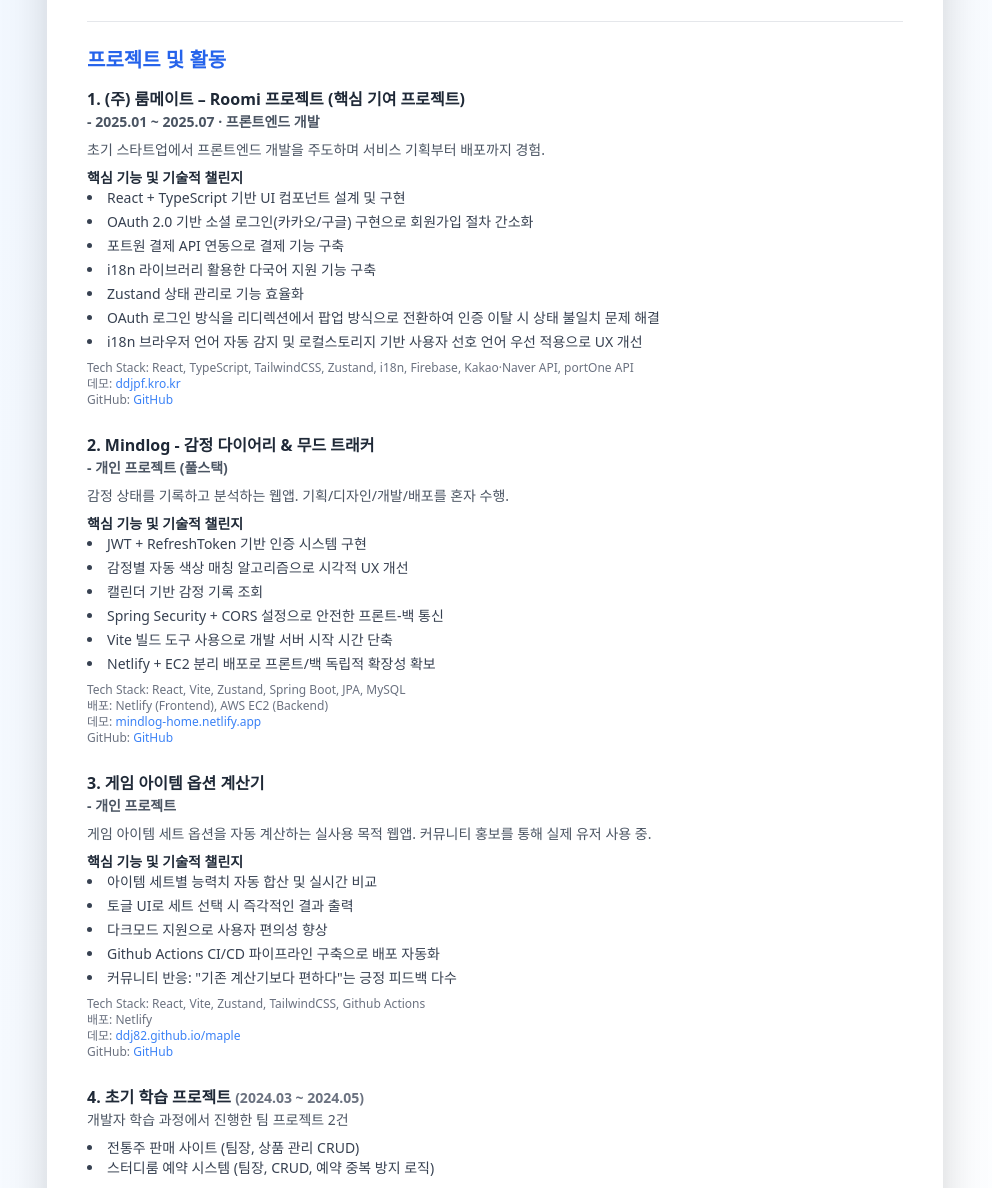
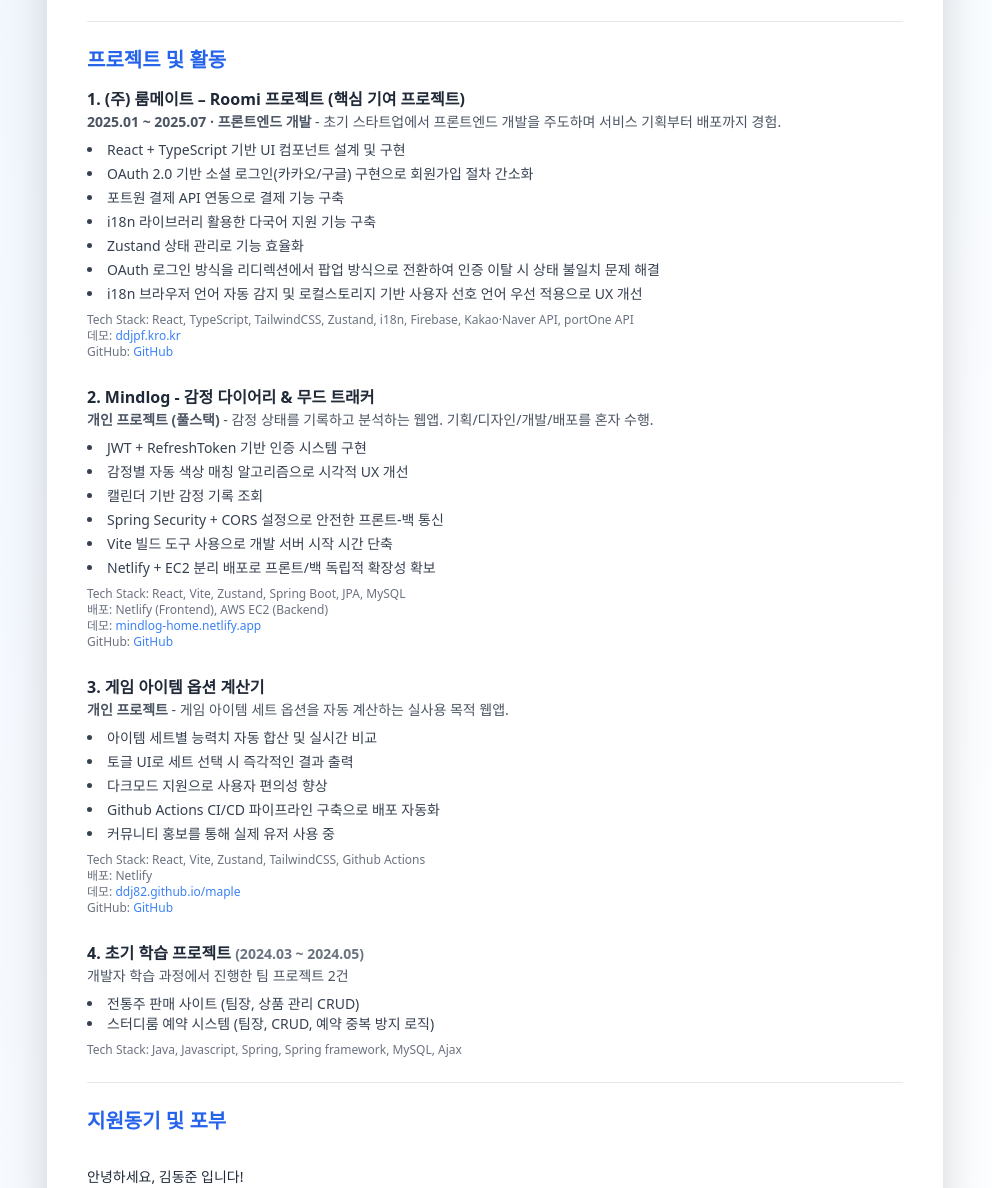
Before and after one commit to ddj82/djresume, a plain HTML site: page index.html in a window 1280 px wide. Shown: the part 725-1913 px from the top of the page, without its empty margins (145-1137 px from the left). Drawn offline with nearby package versions, Linux system fonts and the light colour scheme.

Commit message:
[dj][2025-10-17] 수정5

```diff
--- a/index.html
+++ b/index.html
@@ -92,10 +92,12 @@
         <h2 class="text-xl font-semibold text-blue-600 mb-3">프로젝트 및 활동</h2>
         <div class="mb-6">
             <h2 class="font-bold text-gray-800">1. (주) 룸메이트 – Roomi 프로젝트 (핵심 기여 프로젝트)</h2>
-            <p class="text-sm text-gray-600 font-bold mb-2">- 2025.01 ~ 2025.07 · 프론트엔드 개발</p>
-            <p class="text-sm text-gray-600 mb-2">초기 스타트업에서 프론트엔드 개발을 주도하며 서비스 기획부터 배포까지 경험.</p>
+            <p class="text-sm text-gray-600 mb-2">
+                <span class="font-bold">2025.01 ~ 2025.07 · 프론트엔드 개발</span>
+                <span>- 초기 스타트업에서 프론트엔드 개발을 주도하며 서비스 기획부터 배포까지 경험.</span>
+            </p>
 
-            <h3 class="text-sm font-bold text-gray-800">핵심 기능 및 기술적 챌린지</h3>
+<!--            <h3 class="text-sm font-bold text-gray-800">핵심 기능 및 기술적 챌린지</h3>-->
             <ul class="list-disc list-inside text-sm text-gray-700 space-y-1">
                 <li>React + TypeScript 기반 UI 컴포넌트 설계 및 구현</li>
                 <li>OAuth 2.0 기반 소셜 로그인(카카오/구글) 구현으로 회원가입 절차 간소화</li>
@@ -119,10 +121,12 @@
 
         <div class="mb-6">
             <h2 class="font-bold text-gray-800">2. Mindlog - 감정 다이어리 & 무드 트래커</h2>
-            <p class="text-sm text-gray-600 font-bold mb-2">- 개인 프로젝트 (풀스택)</p>
-            <p class="text-sm text-gray-600 mb-2">감정 상태를 기록하고 분석하는 웹앱. 기획/디자인/개발/배포를 혼자 수행.</p>
+            <p class="text-sm text-gray-600 mb-2">
+                <span class="font-bold">개인 프로젝트 (풀스택)</span>
+                <span>- 감정 상태를 기록하고 분석하는 웹앱. 기획/디자인/개발/배포를 혼자 수행.</span>
+            </p>
 
-            <h3 class="text-sm font-bold text-gray-800">핵심 기능 및 기술적 챌린지</h3>
+<!--            <h3 class="text-sm font-bold text-gray-800">핵심 기능 및 기술적 챌린지</h3>-->
             <ul class="list-disc list-inside text-sm text-gray-700 space-y-1">
                 <li>JWT + RefreshToken 기반 인증 시스템 구현</li>
                 <li>감정별 자동 색상 매칭 알고리즘으로 시각적 UX 개선</li>
@@ -144,16 +148,18 @@
 
         <div class="mb-6">
             <h2 class="font-bold text-gray-800">3. 게임 아이템 옵션 계산기</h2>
-            <p class="text-sm text-gray-600 font-bold mb-2">- 개인 프로젝트</p>
-            <p class="text-sm text-gray-600 mb-2">게임 아이템 세트 옵션을 자동 계산하는 실사용 목적 웹앱. 커뮤니티 홍보를 통해 실제 유저 사용 중.</p>
+            <p class="text-sm text-gray-600 mb-2">
+                <span class="font-bold">개인 프로젝트</span>
+                <span>- 게임 아이템 세트 옵션을 자동 계산하는 실사용 목적 웹앱.</span>
+            </p>
 
-            <h3 class="text-sm font-bold text-gray-800">핵심 기능 및 기술적 챌린지</h3>
+<!--            <h3 class="text-sm font-bold text-gray-800">핵심 기능 및 기술적 챌린지</h3>-->
             <ul class="list-disc list-inside text-sm text-gray-700 space-y-1">
                 <li>아이템 세트별 능력치 자동 합산 및 실시간 비교</li>
                 <li>토글 UI로 세트 선택 시 즉각적인 결과 출력</li>
                 <li>다크모드 지원으로 사용자 편의성 향상</li>
                 <li>Github Actions CI/CD 파이프라인 구축으로 배포 자동화</li>
-                <li>커뮤니티 반응: "기존 계산기보다 편하다"는 긍정 피드백 다수</li>
+                <li>커뮤니티 홍보를 통해 실제 유저 사용 중</li>
             </ul>
 
             <p class="text-xs text-gray-500 mt-2">Tech Stack: React, Vite, Zustand, TailwindCSS, Github Actions</p>
```
